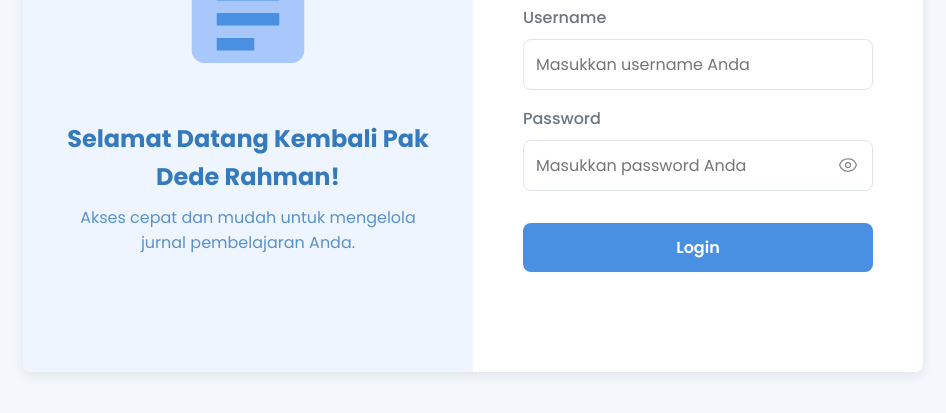
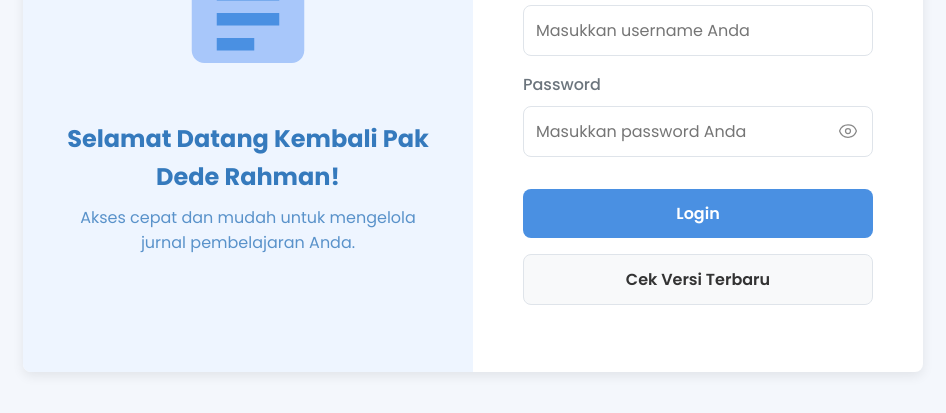
Before and after one commit to Wahyudi-1/jurnaldederahman, a plain HTML site: page index.html in a window 1280 px wide. Shown: the part 303-716 px from the top of the page, without its empty margins (167-1113 px from the left). Drawn offline with Linux system fonts and the light colour scheme.

Commit message:
Update index.html

```diff
--- a/index.html
+++ b/index.html
@@ -73,6 +73,13 @@
                     </div>
                 </form>
 
+                                <!-- [DITAMBAHKAN] Tombol untuk tautan update -->
+                <div class="form-group" style="margin-top: 10px; text-align: center;">
+                    <a href="http://lynk.id/pdguru/d74pdwkgrwww" class="btn btn-secondary btn-block" target="_blank" rel="noopener noreferrer">
+                        Cek Versi Terbaru
+                    </a>
+                </div>
+
                 <div id="statusMessage" class="status-message" style="display: none; margin-top: 15px;"></div>
             </div>
         </div>
```
